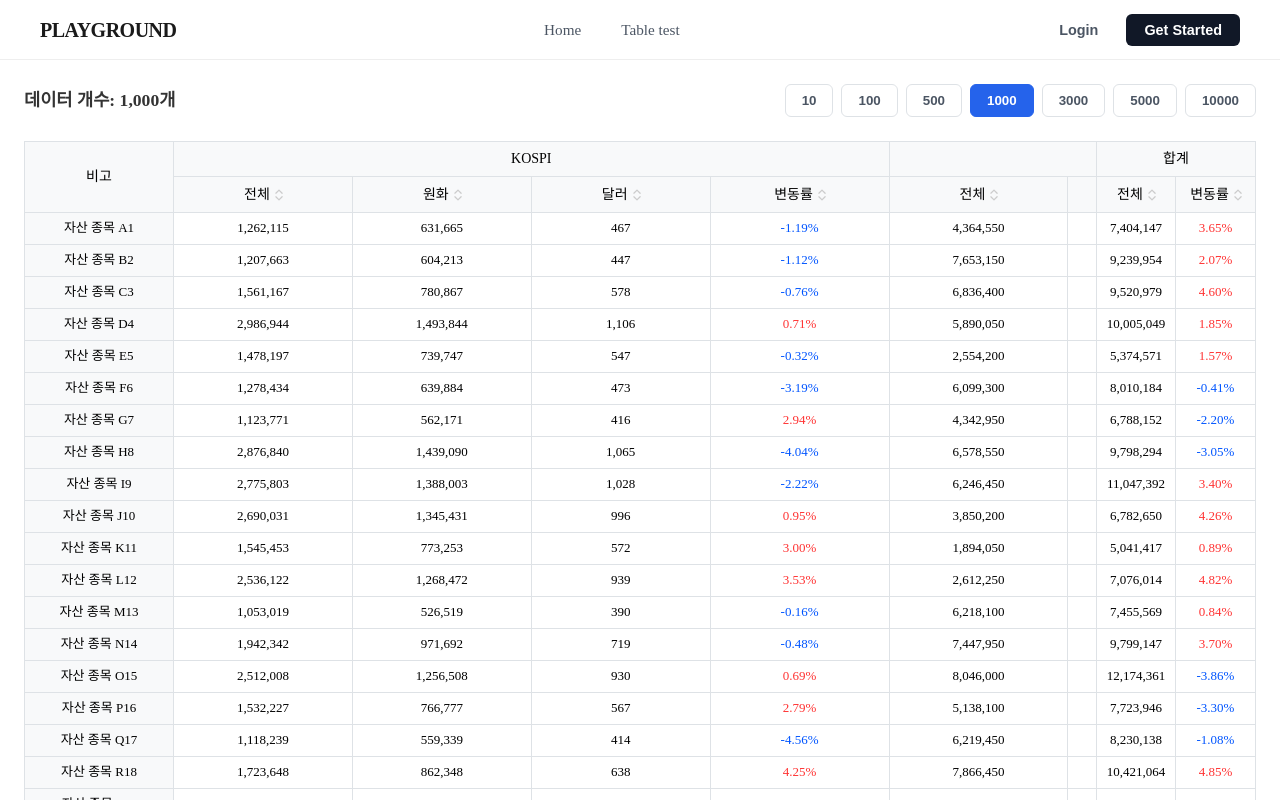
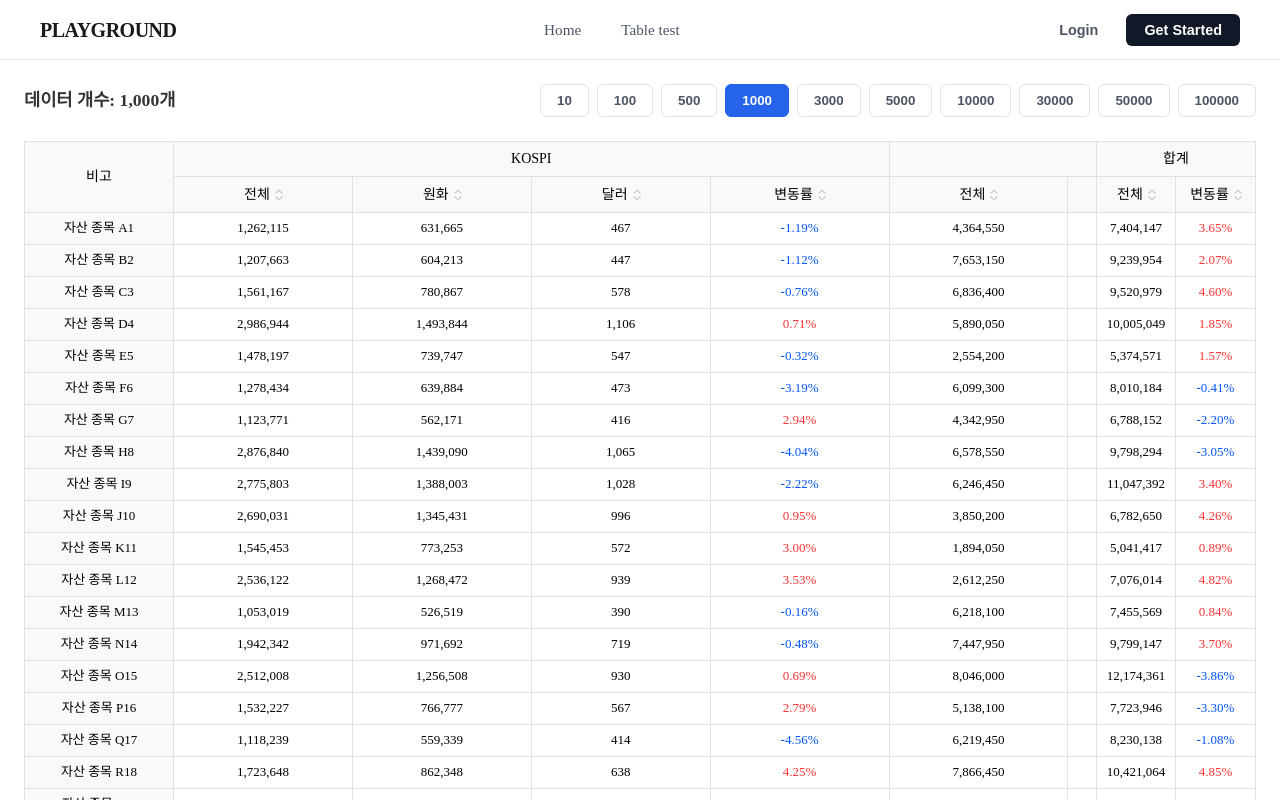
Before and after one commit to ma9pie/playground, a React (Vite) app: page /table-test in a window 1280 px wide. Shown: the top 800 px of the page. Built offline with nearby package versions, Linux system fonts and the light colour scheme.

Commit message:
chore: 데이터 개수 선택 옵션 추가

```diff
--- a/src/pages/TableTest/common/constants/index.ts
+++ b/src/pages/TableTest/common/constants/index.ts
@@ -1,5 +1,7 @@
 export const DEFAULT_DATA_COUNT = 1000;
 
-export const DATA_COUNTS = [10, 100, 500, 1000, 3000, 5000, 10000];
+export const DATA_COUNTS = [
+  10, 100, 500, 1000, 3000, 5000, 10000, 30000, 50000, 100000,
+];
 
 export const DATA_COUNT_STORAGE_KEY = "table_data_count";
```
